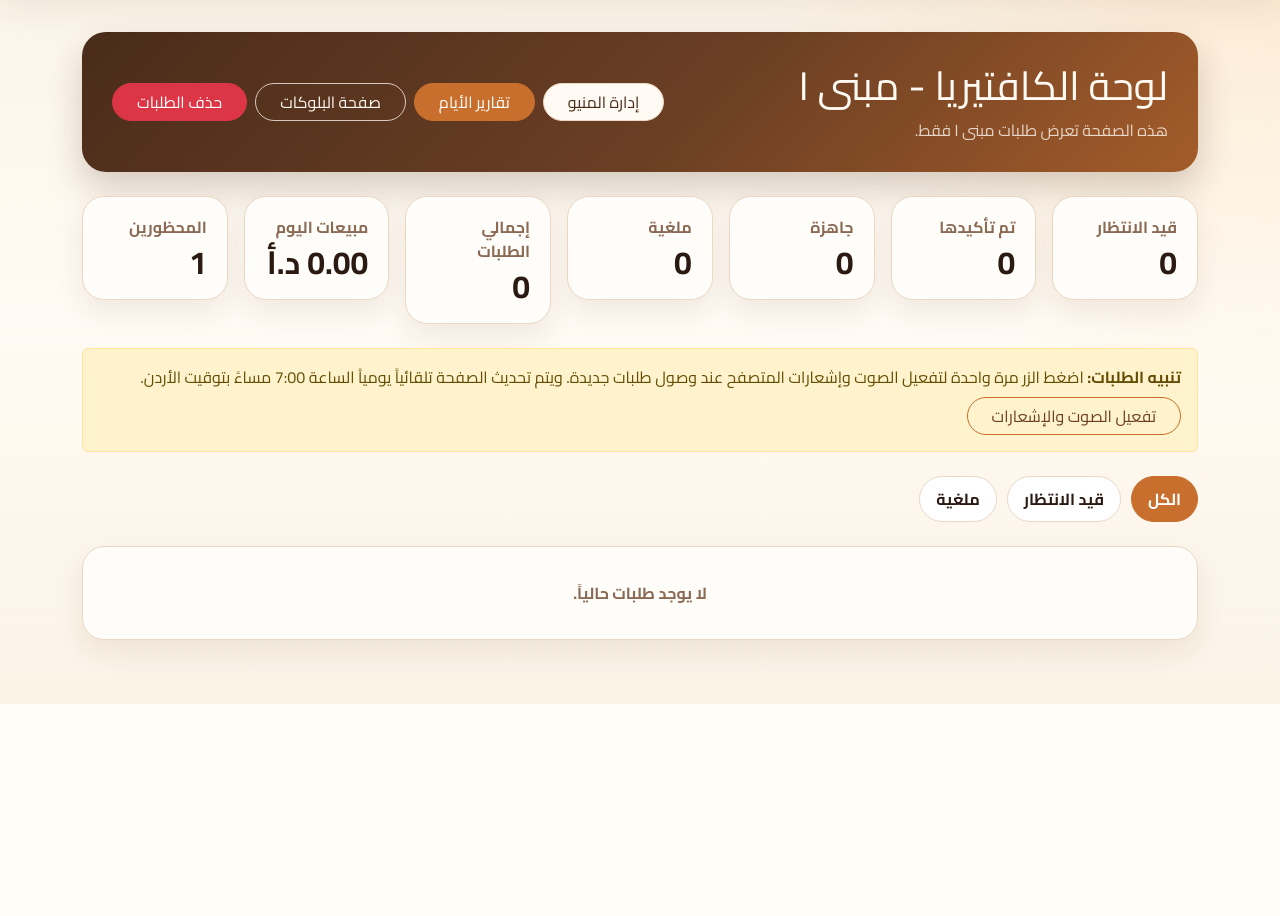
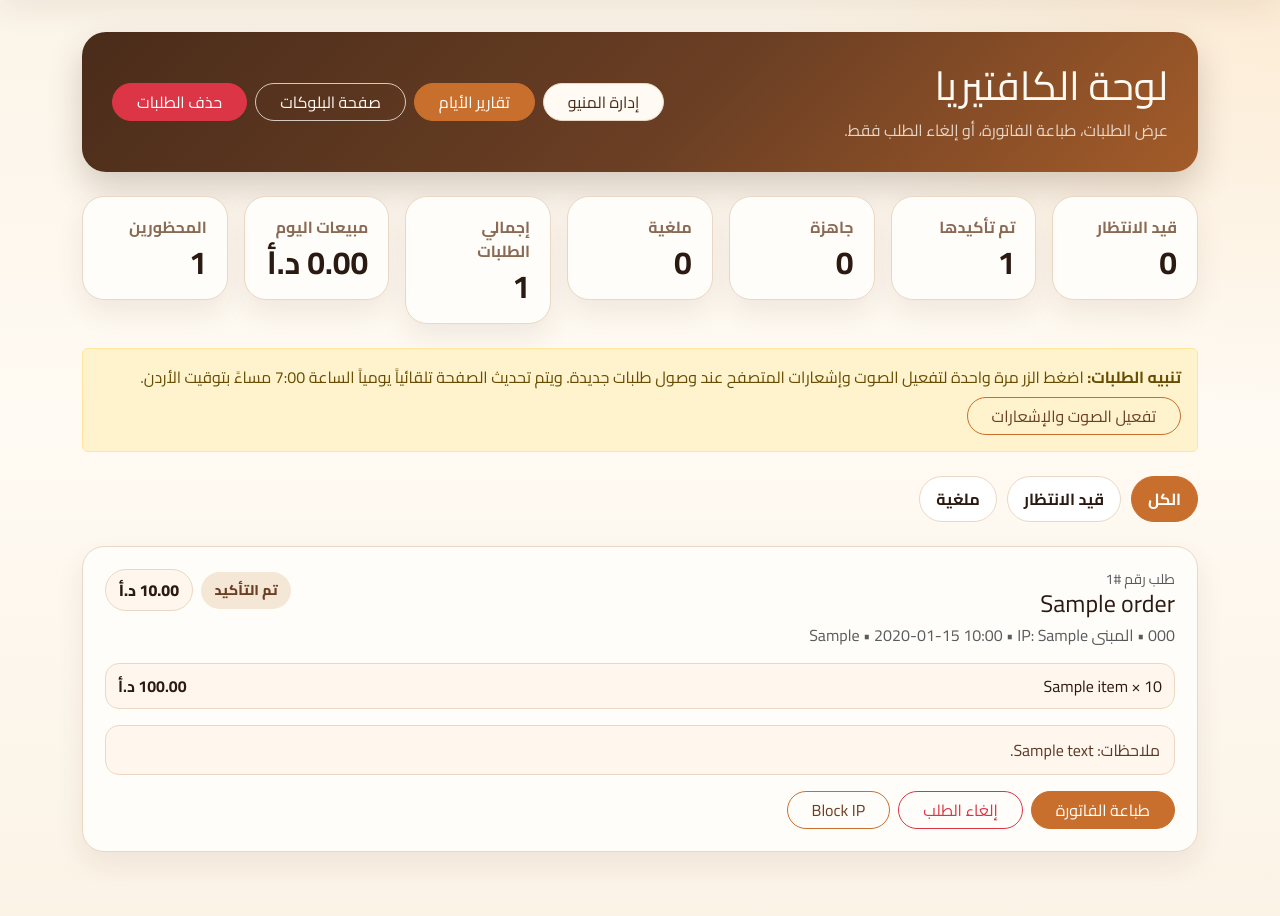
Before and after one commit to yousef-yasin/ArabCafe, a Flask app: page /adminarabcafeaau123/dashboard in a window 1280 px wide. Shown: the part 101-1017 px from the top of the page. Before the commit the page ends 805 px from the top, so only its background shows below. Run offline with Flask 3, Linux system fonts and the light colour scheme; the visitor is signed in with stand-in values (Sample User, id 1); tables that the repository leaves empty hold one stand-in row (values such as "Sample post"); some libraries are stand-ins or nearby versions.

Commit message:
Add files via upload

```diff
--- a/cafeteria_db_ready/app.py
+++ b/cafeteria_db_ready/app.py
@@ -28,6 +28,9 @@ app.config['SECRET_KEY'] = os.getenv('SECRET_KEY', 'dev-secret-change-me')
 app.config['SQLALCHEMY_DATABASE_URI'] = f'sqlite:///{DB_PATH}'
 app.config['SQLALCHEMY_TRACK_MODIFICATIONS'] = False
 app.config['MAX_CONTENT_LENGTH'] = 8 * 1024 * 1024
+# Basic session hardening: prevents JavaScript from reading the admin session cookie.
+app.config['SESSION_COOKIE_HTTPONLY'] = True
+app.config['SESSION_COOKIE_SAMESITE'] = 'Lax'
 
 db = SQLAlchemy(app)
 
@@ -149,23 +152,46 @@ def admin_required(func_):
     def wrapper(*args, **kwargs):
         if not session.get('admin_id'):
             return redirect(url_for('admin_login'))
-        # لو الجلسة قديمة وما فيها مبنى، نخليه I افتراضياً.
-        if session.get('admin_building') not in {'I', 'B'}:
-            session['admin_building'] = 'I'
         return func_(*args, **kwargs)
     return wrapper
 
 
-def current_admin_building():
-    return session.get('admin_building') if session.get('admin_building') in {'I', 'B'} else 'I'
+def is_admin_area_path(path=None):
+    """True for every page/action that belongs to the admin side."""
+    path = path or request.path
+    admin_root = f'/{ADMIN_SECRET_PATH}'
+    return path == admin_root or path.startswith(admin_root + '/') or path.startswith('/receipt/')
 
 
-def building_orders_query():
-    return Order.query.filter_by(building=current_admin_building())
+@app.before_request
+def protect_admin_pages_globally():
+    """
+    Extra safety layer: even if a new admin route is added later and the
+    @admin_required decorator is forgotten, it will still require login.
+    Only the admin login page itself stays public.
+    """
+    admin_root = f'/{ADMIN_SECRET_PATH}'
+
+    # The login page must stay reachable.
+    if request.path == admin_root:
+        return None
+
+    # Everything under /adminarabcafeaau123/... and every receipt page is admin-only.
+    if is_admin_area_path() and not session.get('admin_id'):
+        flash('لازم تسجل دخول كأدمن أولاً.', 'warning')
+        return redirect(url_for('admin_login'))
+
+    return None
 
 
-def get_order_for_current_building(order_id):
-    return Order.query.filter_by(id=order_id, building=current_admin_building()).first_or_404()
+@app.after_request
+def prevent_admin_page_cache(response):
+    """Prevents back-button/cache access to admin pages after logout."""
+    if is_admin_area_path(request.path):
+        response.headers['Cache-Control'] = 'no-store, no-cache, must-revalidate, max-age=0'
+        response.headers['Pragma'] = 'no-cache'
+        response.headers['Expires'] = '0'
+    return response
 
 
 def _format_receipt_lines(order):
@@ -486,7 +512,7 @@ def seed_data():
 def admin_orders_partial():
     status_filter = request.args.get("status", "all")
 
-    query = building_orders_query().order_by(Order.created_at.desc())
+    query = Order.query.order_by(Order.created_at.desc())
 
     if status_filter != "all":
         query = query.filter_by(status=status_filter)
@@ -498,14 +524,12 @@ def admin_orders_partial():
 @app.route(f'/{ADMIN_SECRET_PATH}/orders_meta')
 @admin_required
 def admin_orders_meta():
-    query = building_orders_query()
-    latest_order = query.order_by(Order.created_at.desc()).first()
+    latest_order = Order.query.order_by(Order.created_at.desc()).first()
     return jsonify({
         'latest_order_id': latest_order.id if latest_order else 0,
-        'pending_count': building_orders_query().filter_by(status='pending').count(),
-        'confirmed_count': building_orders_query().filter_by(status='confirmed').count(),
-        'ready_count': building_orders_query().filter_by(status='ready').count(),
-        'building': current_admin_building()
+        'pending_count': Order.query.filter_by(status='pending').count(),
+        'confirmed_count': Order.query.filter_by(status='confirmed').count(),
+        'ready_count': Order.query.filter_by(status='ready').count()
     })
 def get_upload_blob(file_storage):
     if not file_storage or not file_storage.filename:
@@ -636,16 +660,11 @@ def admin_login():
     if request.method == 'POST':
         username = request.form.get('username', '').strip()
         password = request.form.get('password', '')
-        building = request.form.get('building', '').strip().upper()
-        if building not in {'I', 'B'}:
-            flash('اختاري مبنى I أو B قبل تسجيل الدخول.', 'danger')
-            return render_template('admin_login.html')
         admin = Admin.query.filter_by(username=username).first()
         if admin and check_password_hash(admin.password_hash, password):
             session['admin_id'] = admin.id
             session['admin_username'] = admin.username
-            session['admin_building'] = building
-            flash(f'تم تسجيل الدخول بنجاح لمبنى {building}.', 'success')
+            flash('تم تسجيل الدخول بنجاح.', 'success')
             return redirect(url_for('admin_dashboard'))
         flash('بيانات الدخول غير صحيحة.', 'danger')
     return render_template('admin_login.html')
@@ -662,33 +681,30 @@ def admin_logout():
 @admin_required
 def admin_dashboard():
     status = request.args.get('status')
-    building = current_admin_building()
-    query = building_orders_query().order_by(Order.created_at.desc())
+    query = Order.query.order_by(Order.created_at.desc())
     if status:
         query = query.filter_by(status=status)
     orders = query.all()
-    stats_query = building_orders_query()
     stats = {
-        'pending': building_orders_query().filter_by(status='pending').count(),
-        'confirmed': building_orders_query().filter_by(status='confirmed').count(),
-        'ready': building_orders_query().filter_by(status='ready').count(),
-        'cancelled': building_orders_query().filter_by(status='cancelled').count(),
-        'total_orders': stats_query.count(),
+        'pending': Order.query.filter_by(status='pending').count(),
+        'confirmed': Order.query.filter_by(status='confirmed').count(),
+        'ready': Order.query.filter_by(status='ready').count(),
+        'cancelled': Order.query.filter_by(status='cancelled').count(),
+        'total_orders': Order.query.count(),
         'blocked_users': BlockedUser.query.count(),
         'sales_today': round(
             db.session.query(func.coalesce(func.sum(Order.total), 0.0))
-            .filter(Order.building == building)
             .filter(func.date(Order.created_at) == jordan_now().date().isoformat())
             .scalar() or 0.0, 2
         )
     }
-    return render_template('admin_dashboard.html', orders=orders, stats=stats, active_status=status, admin_building=building)
+    return render_template('admin_dashboard.html', orders=orders, stats=stats, active_status=status)
 
 
 @app.route(f'/{ADMIN_SECRET_PATH}/reports')
 @admin_required
 def reports():
-    daily_orders = building_orders_query().filter(Order.status != 'cancelled').order_by(Order.created_at.desc()).all()
+    daily_orders = Order.query.filter(Order.status != 'cancelled').order_by(Order.created_at.desc()).all()
     grouped = defaultdict(list)
     for order in daily_orders:
         day = order.created_at.strftime('%Y-%m-%d')
@@ -711,7 +727,7 @@ def reports():
 @app.route(f'/{ADMIN_SECRET_PATH}/order/<int:order_id>/confirm', methods=['POST'])
 @admin_required
 def confirm_order(order_id):
-    order = get_order_for_current_building(order_id)
+    order = Order.query.get_or_404(order_id)
     order.status = 'confirmed'
     order.confirmed_at = jordan_now()
     db.session.commit()
@@ -721,7 +737,7 @@ def confirm_order(order_id):
 @app.route(f'/{ADMIN_SECRET_PATH}/order/<int:order_id>/ready', methods=['POST'])
 @admin_required
 def ready_order(order_id):
-    order = get_order_for_current_building(order_id)
+    order = Order.query.get_or_404(order_id)
     order.status = 'ready'
     order.ready_at = jordan_now()
     db.session.commit()
@@ -732,7 +748,7 @@ def ready_order(order_id):
 @app.route(f'/{ADMIN_SECRET_PATH}/order/<int:order_id>/cancel', methods=['POST'])
 @admin_required
 def cancel_order(order_id):
-    order = get_order_for_current_building(order_id)
+    order = Order.query.get_or_404(order_id)
     order.status = 'cancelled'
     db.session.commit()
     flash(f'تم إلغاء الطلب رقم #{order.id}', 'warning')
@@ -742,9 +758,8 @@ def cancel_order(order_id):
 @app.route(f'/{ADMIN_SECRET_PATH}/orders/delete-all', methods=['POST'])
 @admin_required
 def delete_all_orders():
-    order_ids = [order.id for order in building_orders_query().all()]
-    deleted_items = OrderItem.query.filter(OrderItem.order_id.in_(order_ids)).delete(synchronize_session=False) if order_ids else 0
-    deleted_orders = Order.query.filter(Order.id.in_(order_ids)).delete(synchronize_session=False) if order_ids else 0
+    deleted_items = OrderItem.query.delete()
+    deleted_orders = Order.query.delete()
     db.session.commit()
     flash(f'تم حذف جميع الطلبات ({deleted_orders}) وكل العناصر التابعة إلها ({deleted_items}).', 'warning')
     return redirect(url_for('admin_dashboard'))
@@ -760,7 +775,7 @@ def blocked_users():
 @app.route(f'/{ADMIN_SECRET_PATH}/order/<int:order_id>/block', methods=['POST'])
 @admin_required
 def block_order_user(order_id):
-    order = get_order_for_current_building(order_id)
+    order = Order.query.get_or_404(order_id)
     ip_address = normalize_ip(order.customer_ip or request.form.get('ip_address', ''))
     reason = request.form.get('reason', '').strip()
 
@@ -955,7 +970,7 @@ def delete_menu_item(item_id):
 @app.route('/receipt/<int:order_id>')
 @admin_required
 def print_receipt(order_id):
-    order = get_order_for_current_building(order_id)
+    order = Order.query.get_or_404(order_id)
 
     # عند ضغط زر طباعة الفاتورة نعتبر الطلب موافَق/مؤكد عليه مباشرة،
     # حتى لو كانت الطابعة غير متصلة أو الطباعة الشبكية فشلت.
--- a/cafeteria_db_ready/templates/admin_dashboard.html
+++ b/cafeteria_db_ready/templates/admin_dashboard.html
@@ -4,8 +4,8 @@
 <div class="container py-3">
   <div class="dashboard-hero mb-4">
     <div>
-      <h1 class="mb-2">لوحة الكافتيريا - مبنى {{ admin_building }}</h1>
-      <p class="mb-0 text-white-50">هذه الصفحة تعرض طلبات مبنى {{ admin_building }} فقط.</p>
+      <h1 class="mb-2">لوحة الكافتيريا</h1>
+      <p class="mb-0 text-white-50">عرض الطلبات، طباعة الفاتورة، أو إلغاء الطلب فقط.</p>
     </div>
     <div class="d-flex flex-wrap gap-2">
       <a href="{{ url_for('manage_menu') }}" class="btn btn-light rounded-pill px-4">إدارة المنيو</a>
@@ -48,7 +48,7 @@
 
 {% block scripts %}
 <script>
-  const STORAGE_KEY = "cafeteria_seen_order_ids_{{ admin_building }}";
+  const STORAGE_KEY = "cafeteria_seen_order_ids";
   const ALERTS_KEY = "cafeteria_alerts_enabled";
   const DEFAULT_TITLE = document.title;
   const ADMIN_DASHBOARD_URL = "{{ url_for('admin_dashboard') }}";
--- a/cafeteria_db_ready/templates/base.html
+++ b/cafeteria_db_ready/templates/base.html
@@ -53,7 +53,7 @@
   <script>
     (function () {
       const ALERTS_KEY = "cafeteria_alerts_enabled";
-      const LAST_ORDER_KEY = "cafeteria_last_seen_order_id_{{ session.get('admin_building', 'I') }}";
+      const LAST_ORDER_KEY = "cafeteria_last_seen_order_id";
       const ADMIN_DASHBOARD_URL = "{{ url_for('admin_dashboard') }}";
       const ADMIN_DASHBOARD_ABS_URL = "{{ url_for('admin_dashboard', _external=True) }}";
       const META_URL = "{{ url_for('admin_orders_meta') }}";
@@ -117,7 +117,7 @@
         const ok = await requestNotifications();
         if (!ok) return;
 
-        const body = 'وصل طلب جديد لمبنى {{ session.get('admin_building', 'I') }}';
+        const body = 'وصل طلب جديد للكافتيريا';
         const data = {
           body,
           tag: `cafeteria-order-${orderId}`,
```
Also changed, not shown: cafeteria_db_ready/templates/admin_login.html (+0 -9 lines).
